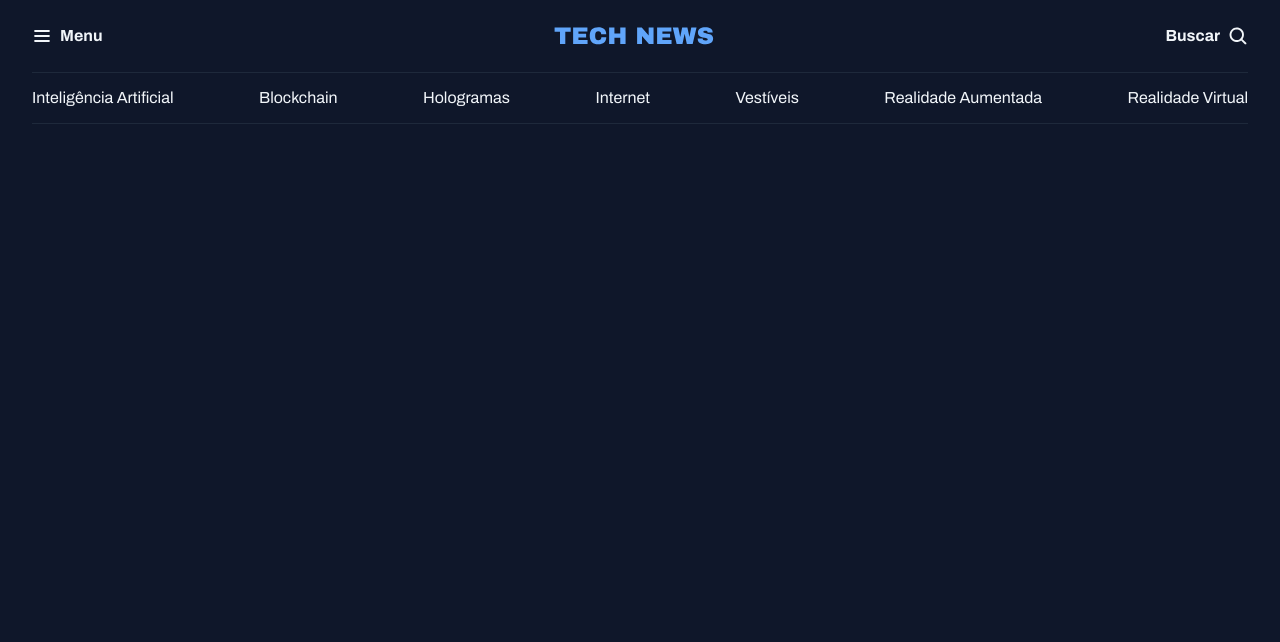
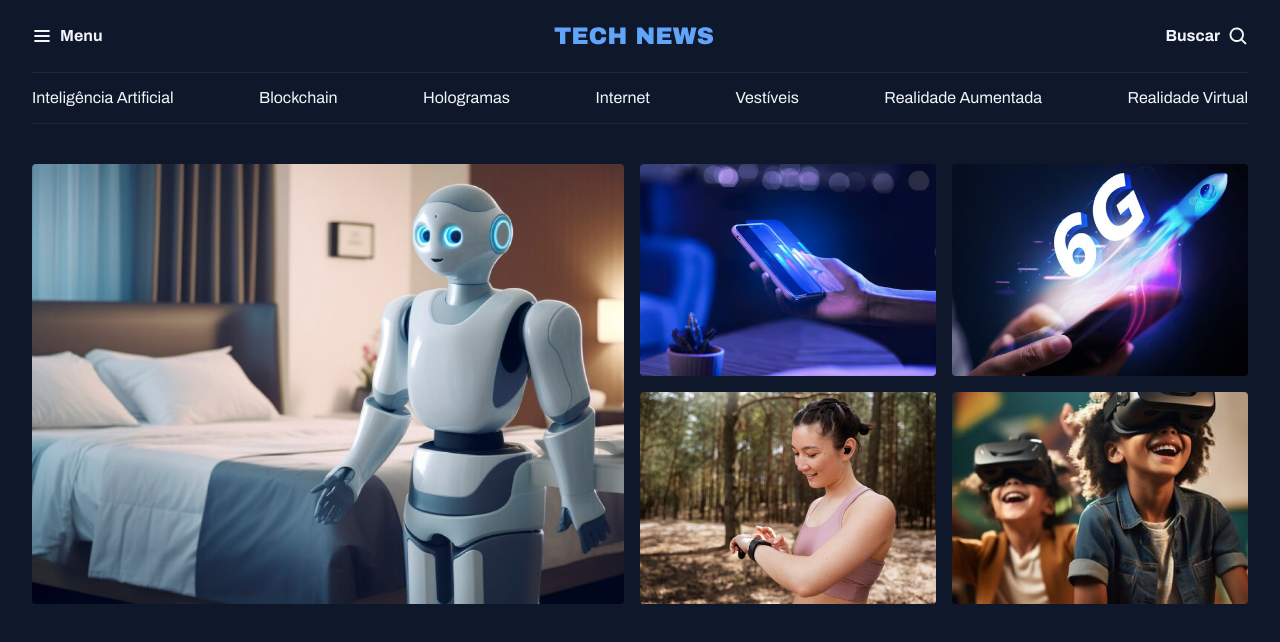
Before and after one commit to marcoscmoreira/portal-de-noticias, a plain HTML site: page index.html in a window 1280 px wide. Drawn offline with Linux system fonts and the light colour scheme.

Commit message:
estruturando as secoes destaques

```diff
--- a/index.html
+++ b/index.html
@@ -43,6 +43,34 @@
         </nav>
     </header>
 
+    <main class="grid container">
+        <section id="featured" class="grid grid-flow-col gap-16">
+            <div>
+                <img src="/assets/images/Image 01.png" alt="">
+            </div>
+
+
+            <div class="grid grid-cols-2 gap-16">
+                <div>
+                    <img src="/assets/images/Image 02.png" alt="">
+                </div>
+
+                <div>
+                    <img src="/assets/images/Image 03.png" alt="">
+                </div>
+
+                <div>
+                    <img src="/assets/images/Image 04.png" alt="">
+                </div>
+
+                <div>
+                    <img src="/assets/images/Image 05.png" alt="">
+                </div>
+            </div>
+        </section>
+
+    </main>
+
 
 
 
--- a/styles/global.css
+++ b/styles/global.css
@@ -42,17 +42,16 @@ h1, h2, h3 {
     font: inherit;
 }
 
+img {
+    max-width: 100%;
+}
+
 .container {
     max-width: 1280px;
     padding-inline: 32px;
     margin-inline: auto;
 }
 
-/* utility-first */
-.grid {
-    display: grid;
+main {
+    margin-top: 40px;
 }
-
-.grid-flow-col {
-    grid-auto-flow: column;
-}
--- a/styles/index.css
+++ b/styles/index.css
@@ -1,2 +1,4 @@
 @import url(global.css);
+@import url(utility.css);
 @import url(header.css);
+@import url(sections.css);
--- /dev/null
+++ b/styles/sections.css
@@ -0,0 +1,7 @@
+#featured {
+    img {
+        height: 100%;
+        object-fit: cover;
+        border-radius: 4px;
+    }
+}
--- /dev/null
+++ b/styles/utility.css
@@ -0,0 +1,16 @@
+/* utility-first */
+.grid {
+    display: grid;
+}
+
+.grid-flow-col {
+    grid-auto-flow: column;
+}
+
+.grid-cols-2 {
+    grid-template-columns: 1fr 1fr;
+}
+
+.gap-16 {
+    gap: 16px;
+}
```
